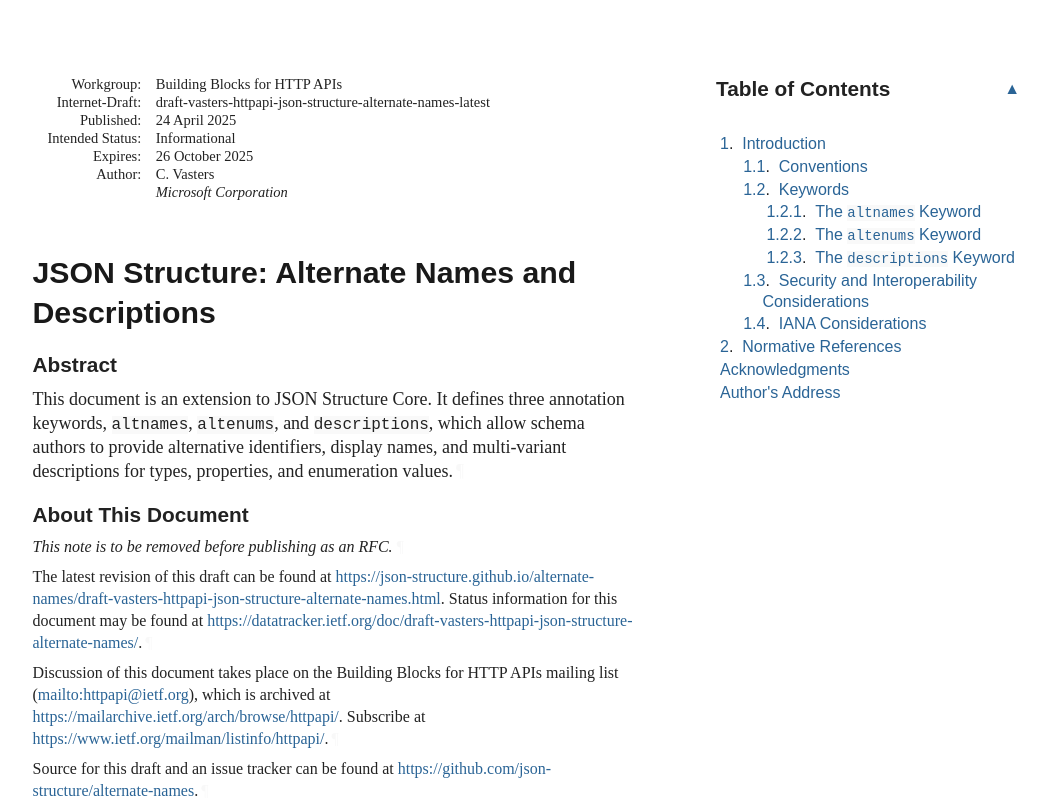
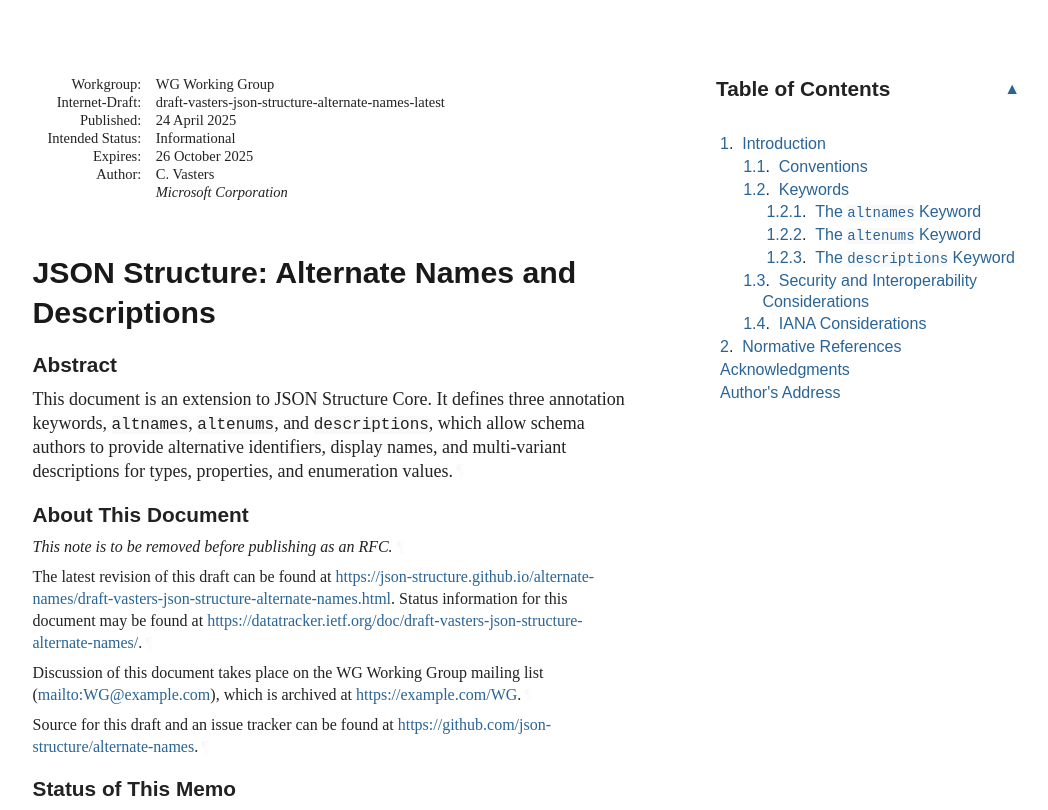
Before and after one commit to json-structure/alternate-names, a plain HTML site: page draft-vasters-json-structure-alternate-names.html in a window 1280 px wide. Shown: the top 810 px of the page, without its empty margins (92-1140 px from the left). Drawn offline with Linux system fonts and the light colour scheme; a web font is replaced by a local one.

Commit message:
Script updating gh-pages from c411f88. [ci skip]

```diff
--- a/draft-vasters-httpapi-json-structure-alternate-names.html
+++ b/draft-vasters-json-structure-alternate-names.html
@@ -15,7 +15,7 @@ multi-variant descriptions for types, properties, and enumeration values.
 <meta content="xml2rfc 3.28.0" name="generator">
 <meta content="JSON" name="keyword">
 <meta content="schema" name="keyword">
-<meta content="draft-vasters-httpapi-json-structure-alternate-names-latest" name="ietf.draft">
+<meta content="draft-vasters-json-structure-alternate-names-latest" name="ietf.draft">
 <!-- Generator version information:
   xml2rfc 3.28.0
     Python 3.12.9
@@ -31,7 +31,7 @@ multi-variant descriptions for types, properties, and enumeration values.
     setuptools 70.3.0
     wcwidth 0.2.13
 -->
-<link href="draft-vasters-httpapi-json-structure-alternate-names.xml" rel="alternate" type="application/rfc+xml">
+<link href="draft-vasters-json-structure-alternate-names.xml" rel="alternate" type="application/rfc+xml">
 <link href="#copyright" rel="license">
 <style type="text/css">@font-face {
   font-family: 'Lora';
@@ -1060,9 +1060,9 @@ svg :is([fill="white"], [fill^="#fff"]) {
 <div id="internal-metadata" class="document-information">
 <dl id="identifiers">
 <dt class="label-workgroup">Workgroup:</dt>
-<dd class="workgroup">Building Blocks for HTTP APIs</dd>
+<dd class="workgroup">WG Working Group</dd>
 <dt class="label-internet-draft">Internet-Draft:</dt>
-<dd class="internet-draft">draft-vasters-httpapi-json-structure-alternate-names-latest</dd>
+<dd class="internet-draft">draft-vasters-json-structure-alternate-names-latest</dd>
 <dt class="label-published">Published:</dt>
 <dd class="published">
 <time datetime="2025-04-24" class="published">24 April 2025</time>
@@ -1094,13 +1094,12 @@ multi-variant descriptions for types, properties, and enumeration values.<a href
       </h2>
 <p id="section-note.1-1">This note is to be removed before publishing as an RFC.<a href="#section-note.1-1" class="pilcrow">¶</a></p>
 <p id="section-note.1-2">
-        The latest revision of this draft can be found at <span><a href="https://json-structure.github.io/alternate-names/draft-vasters-httpapi-json-structure-alternate-names.html">https://json-structure.github.io/alternate-names/draft-vasters-httpapi-json-structure-alternate-names.html</a></span>.
-        Status information for this document may be found at <span><a href="https://datatracker.ietf.org/doc/draft-vasters-httpapi-json-structure-alternate-names/">https://datatracker.ietf.org/doc/draft-vasters-httpapi-json-structure-alternate-names/</a></span>.<a href="#section-note.1-2" class="pilcrow">¶</a></p>
+        The latest revision of this draft can be found at <span><a href="https://json-structure.github.io/alternate-names/draft-vasters-json-structure-alternate-names.html">https://json-structure.github.io/alternate-names/draft-vasters-json-structure-alternate-names.html</a></span>.
+        Status information for this document may be found at <span><a href="https://datatracker.ietf.org/doc/draft-vasters-json-structure-alternate-names/">https://datatracker.ietf.org/doc/draft-vasters-json-structure-alternate-names/</a></span>.<a href="#section-note.1-2" class="pilcrow">¶</a></p>
 <p id="section-note.1-3">
         Discussion of this document takes place on the
-        Building Blocks for HTTP APIs  mailing list (<span><a href="mailto:httpapi@ietf.org">mailto:httpapi@ietf.org</a></span>),
-        which is archived at <span><a href="https://mailarchive.ietf.org/arch/browse/httpapi/">https://mailarchive.ietf.org/arch/browse/httpapi/</a></span>.
-        Subscribe at <span><a href="https://www.ietf.org/mailman/listinfo/httpapi/">https://www.ietf.org/mailman/listinfo/httpapi/</a></span>.<a href="#section-note.1-3" class="pilcrow">¶</a></p>
+        WG Working Group mailing list (<span><a href="mailto:WG@example.com">mailto:WG@example.com</a></span>),
+        which is archived at <span><a href="https://example.com/WG">https://example.com/WG</a></span>.<a href="#section-note.1-3" class="pilcrow">¶</a></p>
 <p id="section-note.1-4">Source for this draft and an issue tracker can be found at
         <span><a href="https://github.com/json-structure/alternate-names">https://github.com/json-structure/alternate-names</a></span>.<a href="#section-note.1-4" class="pilcrow">¶</a></p>
 </section>
@@ -1446,7 +1445,7 @@ alternate identifiers are used consistently.<a href="#section-1.3-1" class="pilc
 <dl class="references">
 <dt id="JSTRUCT-CORE">[JSTRUCT-CORE]</dt>
       <dd>
-<span class="refAuthor">Vasters, C.</span>, <span class="refTitle">"JSON Structure Core"</span>, <span>n.d.</span>, <span>&lt;<a href="https://json-structure.github.io/core/draft-vasters-httpapi-json-structure-core.html">https://json-structure.github.io/core/draft-vasters-httpapi-json-structure-core.html</a>&gt;</span>. </dd>
+<span class="refAuthor">Vasters, C.</span>, <span class="refTitle">"JSON Structure Core"</span>, <span>n.d.</span>, <span>&lt;<a href="https://json-structure.github.io/core/draft-vasters-json-structure-core.html">https://json-structure.github.io/core/draft-vasters-json-structure-core.html</a>&gt;</span>. </dd>
 <dd class="break"></dd>
 <dt id="RFC2119">[RFC2119]</dt>
       <dd>
```
Also changed, not shown: index.html (+4 -4 lines), draft-vasters-json-structure-alternate-names.txt.
